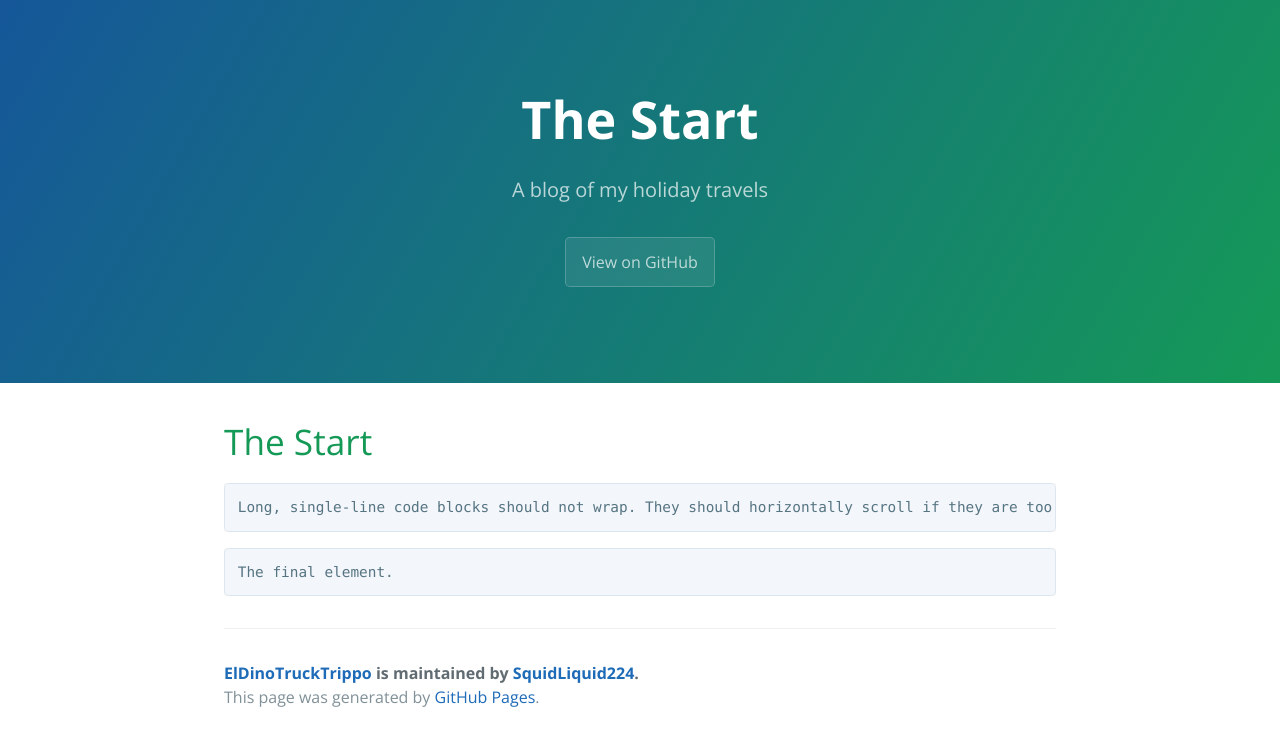
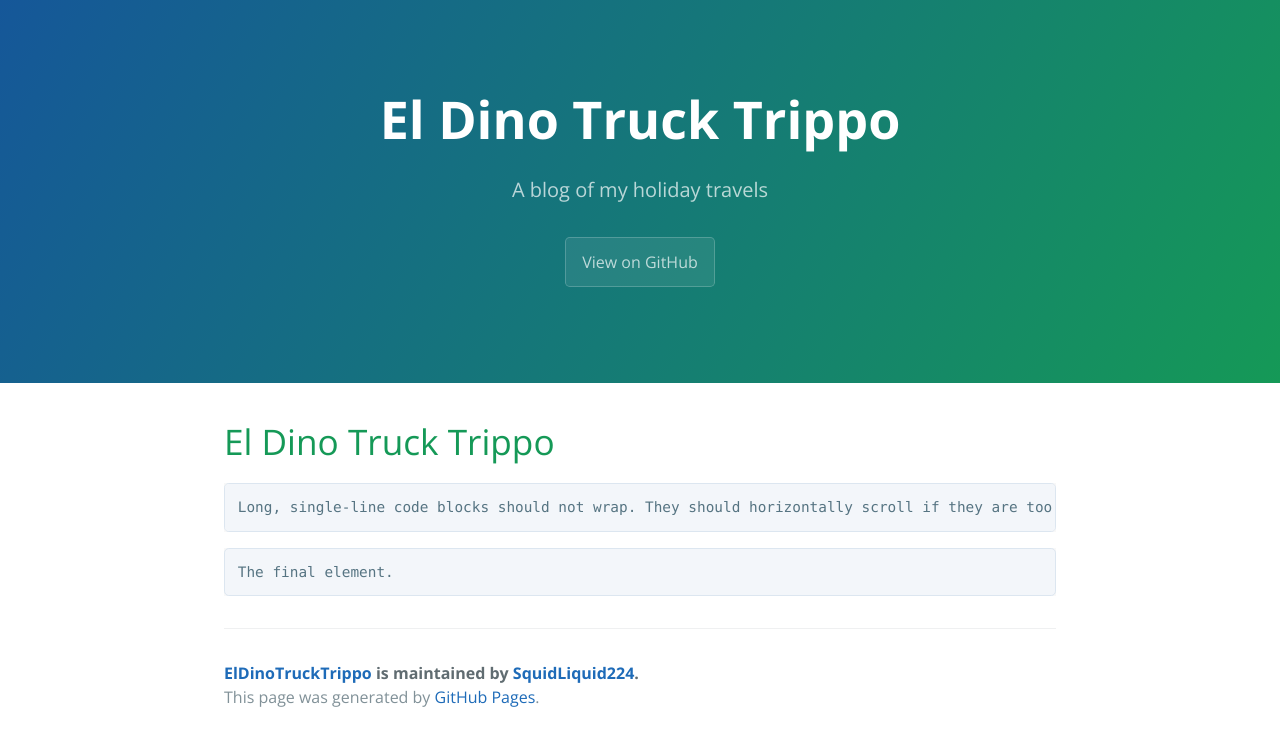
Before and after one commit to SquidLiquid224/ElDinoTruckTrippo, a Jekyll site: the page built from index.md, in a window 1280 px wide. Shown: the top 746 px of the page. Built offline with Jekyll 4.4.1, drawn with Linux system fonts in a browser that asks for light colours; our own code applies the rules of GitHub Pages for plain Markdown files.

Commit message:
Update index.md

````diff
--- a/index.md
+++ b/index.md
@@ -3,7 +3,7 @@ layout: default
 ---
 
 
-# The Start
+# El Dino Truck Trippo
 
 
 ```
````
